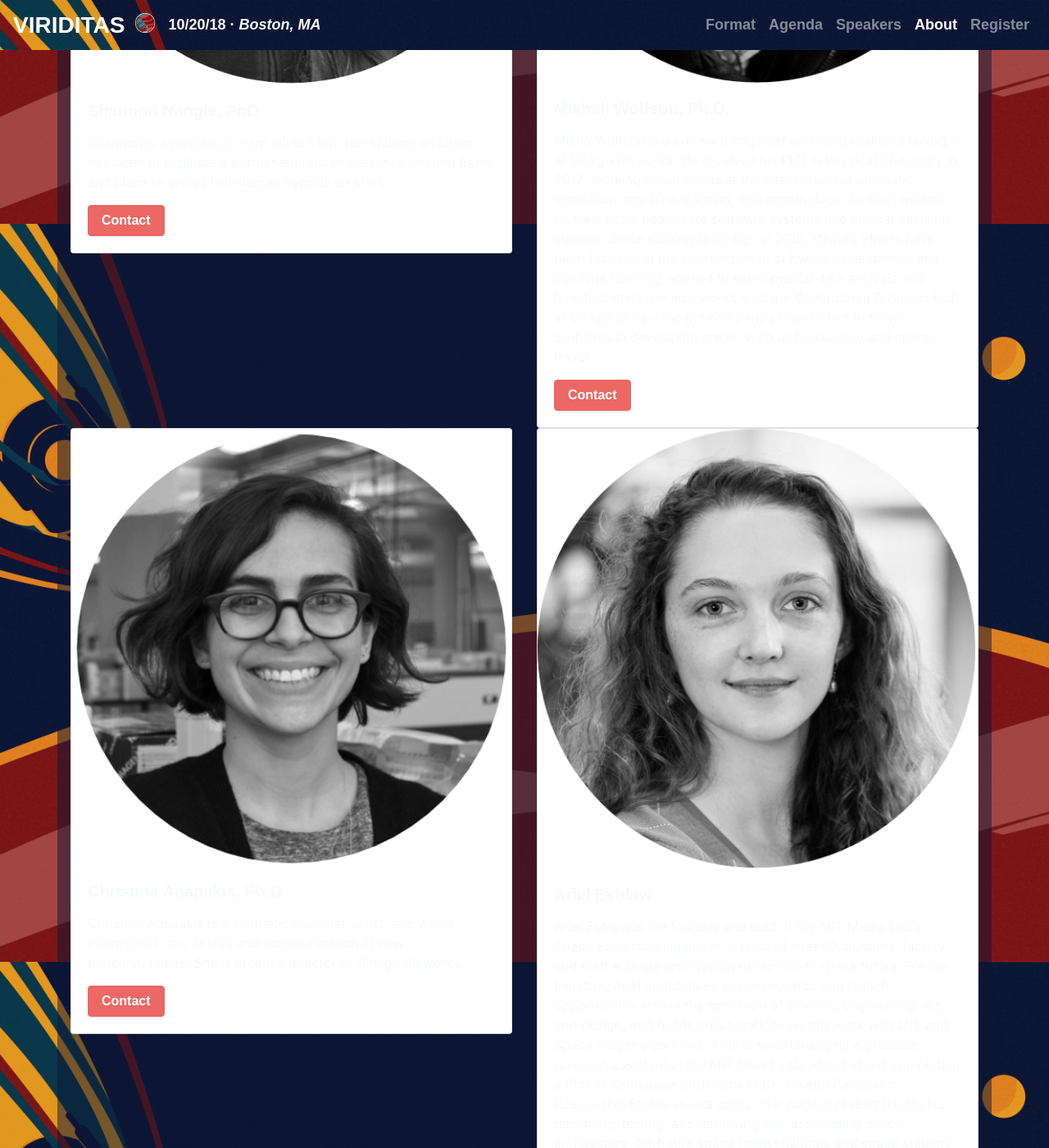
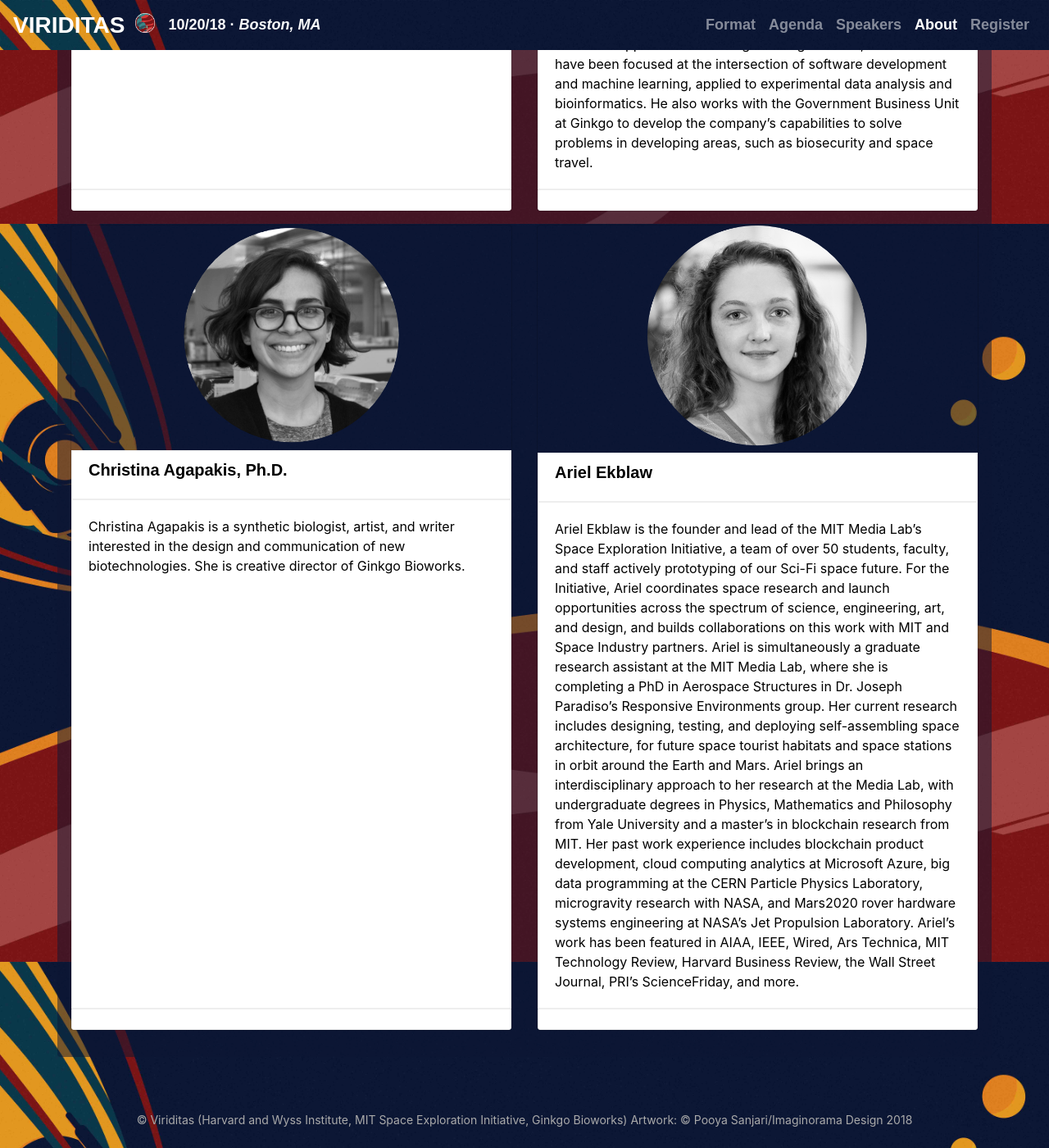
Before and after one commit to viriditas-org/viriditas-org.github.io, a Jekyll site: the page built from about.html, in a window 1280 px wide and 1400 px high, scrolled down 627 px. Shown: the whole window at 82% size. Built offline with Jekyll 4.4.1, drawn with Linux system fonts in a browser that asks for light colours; nearby versions of some CDN libraries; some web fonts are replaced.

Commit message:
Modify card collection layout for about page

```diff
--- a/_layouts/card-collection.html
+++ b/_layouts/card-collection.html
@@ -9,18 +9,15 @@
 {%- assign items = site[page_slug] | where_exp: "item", "item.order" | sort: "order" -%}
 
 {% for item in items %}
-  {% cycle '<div class="row">', '' %}
-    <div class="col-lg">
-      <div class="card">
-        <img class="card-img-top" src="{{ item.img }}">
-        <div class="card-body">
-          <h5 class="card-title">{{ item.name }}</h5>
-          <p class="card-text">
-            {{ item.content }}
-          </p>
-          <a href="#" class="btn btn-primary">Contact</a>
+  {% cycle '<div class="card-deck mb-3">', '' %}
+      <div class="card bg-transparent">
+        <img class="card-img w-50 mb-2 mx-auto" src="{{ item.img }}">
+        <div class="card-header bg-light">
+          <h5 class="card-title">{{ item.name }}</h5></div>
+        <div class="card-body bg-light">
+          {{ item.content }}
         </div>
+        <div class="card-footer bg-light"></div>
       </div>
-    </div>
   {% cycle '', '</div><div class="mw-100"></div>' %}
 {% endfor %}
```
